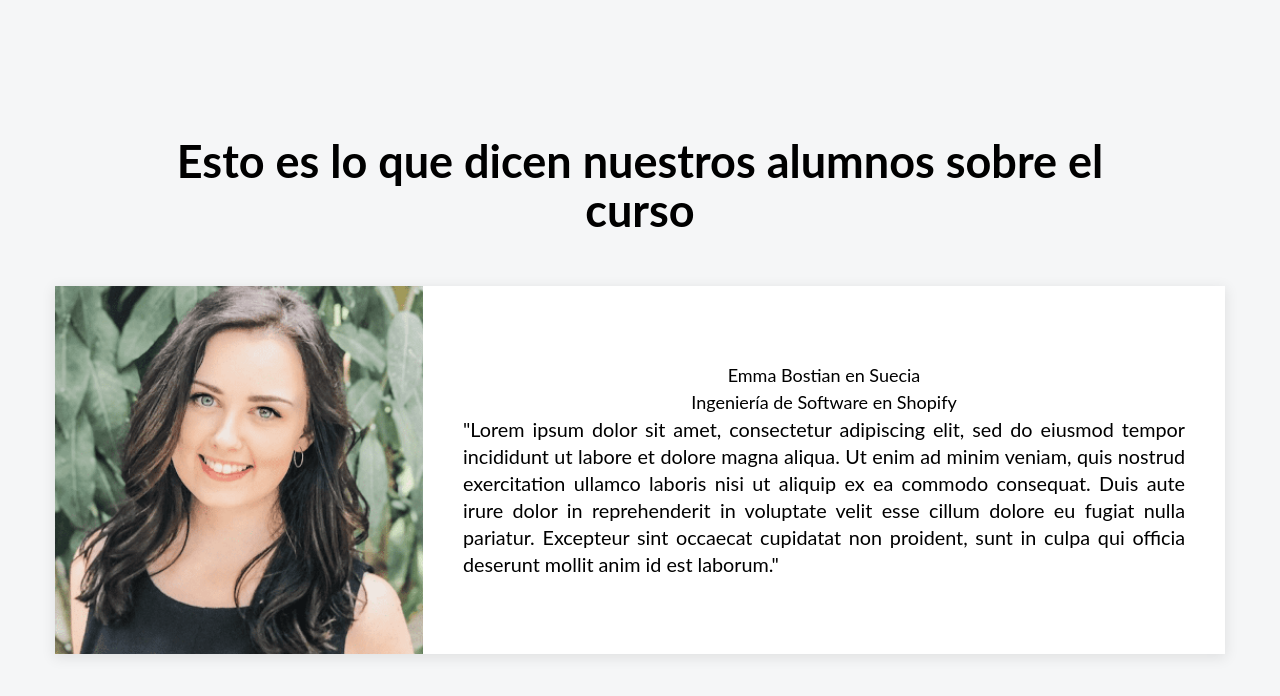
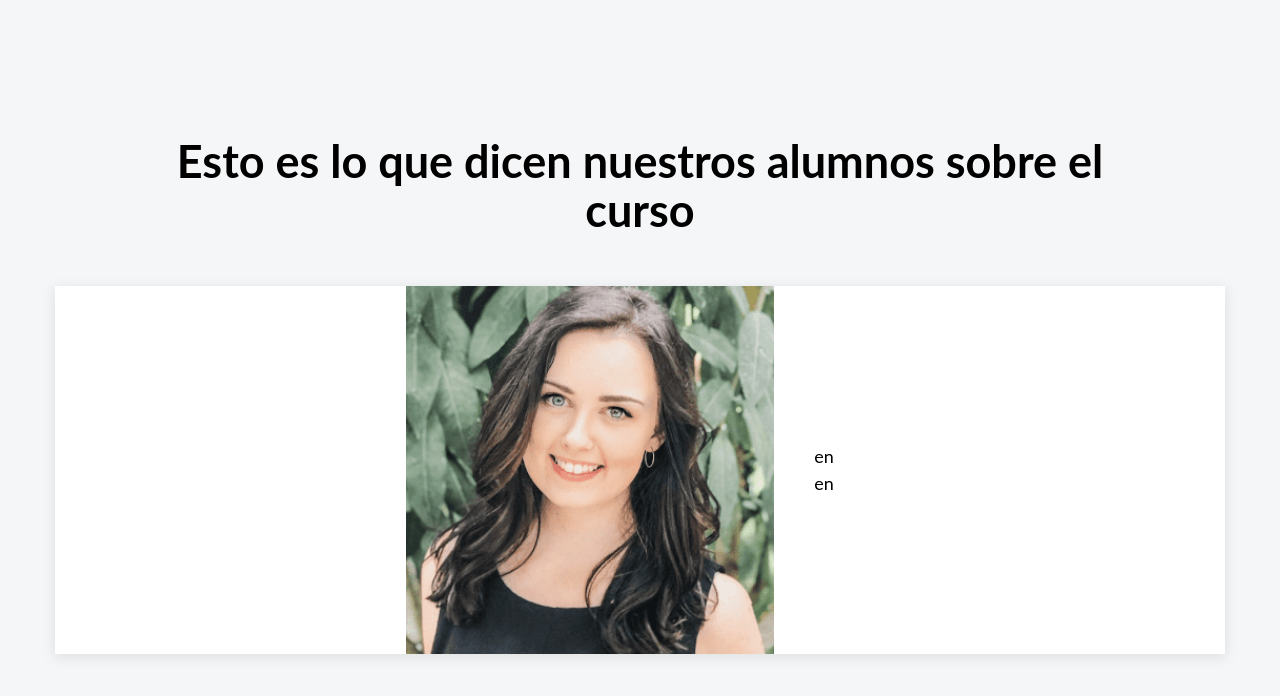
Before and after one commit to Omar0511/Testimonios, a React (Create React App) app: page / in a window 1280 px wide. Shown: the top 696 px of the page. Built offline with nearby package versions, Linux system fonts and the light colour scheme.

Commit message:
Asignando PROPS

```diff
--- a/src/App.js
+++ b/src/App.js
@@ -11,6 +11,7 @@ function App() {
     <div className="App">
       <div className='contenedor-principal'>
         <h1>Esto es lo que dicen nuestros alumnos sobre el curso</h1>
+
         <Testimonio />
       </div>
     </div>
--- a/src/component/Testimonio.js
+++ b/src/component/Testimonio.js
@@ -11,7 +11,7 @@ import '../css/styles.css';
     Con esto podemos exportar varios elementos, no solo 1 como la exportacion por defecto
 */
 
-function Testimonio()
+function Testimonio(props)
 {
     return (
         <div className='contenedor-testimonio'>
@@ -22,11 +22,9 @@ function Testimonio()
             />
 
             <div className='contenedor-texto-testimonio'>
-                <p className='nombre-testimonio'>Emma Bostian en Suecia</p>
-                <p className='cargo-testimonitos'>Ingeniería de Software en Shopify</p>
-                <p className='texto-testimonio'>
-                    "Lorem ipsum dolor sit amet, consectetur adipiscing elit, sed do eiusmod tempor incididunt ut labore et dolore magna aliqua. Ut enim ad minim veniam, quis nostrud exercitation ullamco laboris nisi ut aliquip ex ea commodo consequat. Duis aute irure dolor in reprehenderit in voluptate velit esse cillum dolore eu fugiat nulla pariatur. Excepteur sint occaecat cupidatat non proident, sunt in culpa qui officia deserunt mollit anim id est laborum."
-                </p>
+                <p className='nombre-testimonio'>{props.nombre} en {props.pais}</p>
+                <p className='cargo-testimonitos'>{props.cargo} en {props.empresa}</p>
+                <p className='texto-testimonio'>{props.testimonio}</p>
             </div>
         </div>
     );
```
Also changed, not shown: 1 other file (tests, documents, lock files or other folders).
